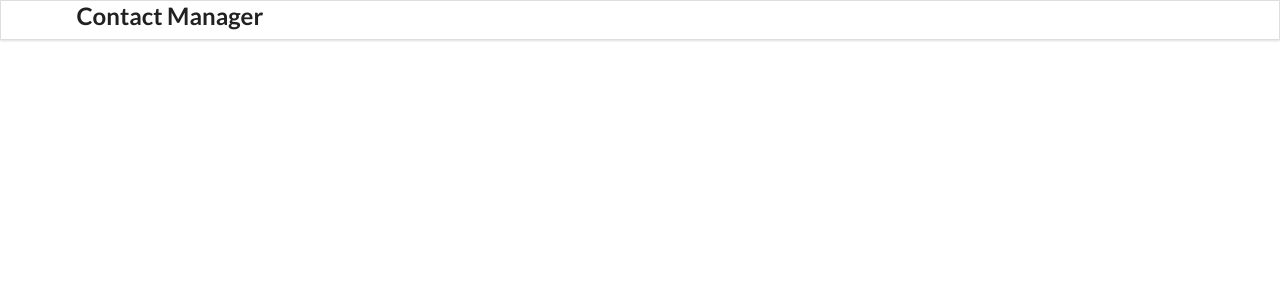
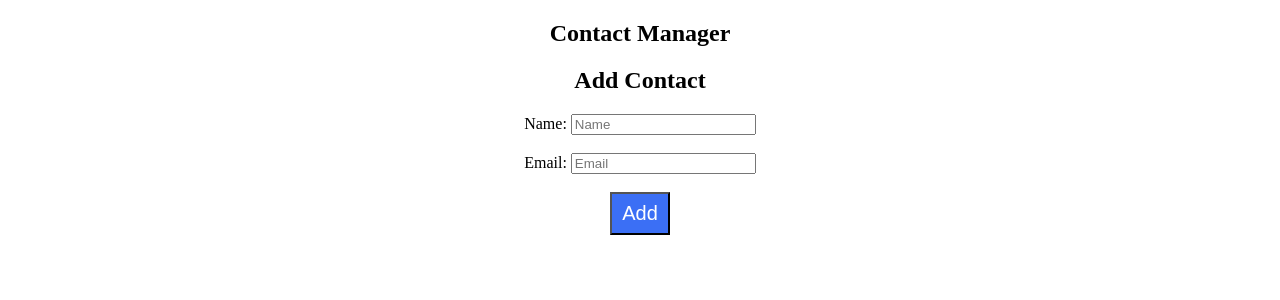
Before and after one commit to shafeenashaikh/React-Contact-app, a React (Create React App) app: page / in a window 1280 px wide. Shown: the top 300 px of the page. Built offline with nearby package versions, Linux system fonts and the light colour scheme.

Commit message:
created AddContact

```diff
--- a/public/index.html
+++ b/public/index.html
@@ -13,8 +13,9 @@
     <!--
       manifest.json provides metadata used when your web app is installed on a
       user's mobile device or desktop. See https://developers.google.com/web/fundamentals/web-app-manifest/
-    -->
-    <link rel="stylesheet" href="https://cdnjs.cloudflare.com/ajax/libs/semantic-ui/2.4.1/semantic.min.css" integrity="sha512-8bHTC73gkZ7rZ7vpqUQThUDhqcNFyYi2xgDgPDHc+GXVGHXq+xPjynxIopALmOPqzo9JZj0k6OqqewdGO3EsrQ==" crossorigin="anonymous" referrerpolicy="no-referrer" />
+    --> <link rel="manifest" href="%PUBLIC_URL%/manifest.json" />
+
+    <!-- <link rel="stylesheet" href="https://cdnjs.cloudflare.com/ajax/libs/semantic-ui/2.4.1/semantic.min.css" integrity="sha512-8bHTC73gkZ7rZ7vpqUQThUDhqcNFyYi2xgDgPDHc+GXVGHXq+xPjynxIopALmOPqzo9JZj0k6OqqewdGO3EsrQ==" crossorigin="anonymous" referrerpolicy="no-referrer" /> -->
     <!--
       Notice the use of %PUBLIC_URL% in the tags above.
       It will be replaced with the URL of the `public` folder during the build.
--- a/src/App.js
+++ b/src/App.js
@@ -1,10 +1,12 @@
 import './App.css';
+import AddContact from './Components/AddContact';
 import Header from './Components/Header';
 
 function App() {
   return (
     <div className="App">
       <Header/>
+      <AddContact/>
     </div>
   );
 }
--- /dev/null
+++ b/src/Components/AddContact.js
@@ -0,0 +1,23 @@
+import React, { Component } from 'react';
+
+class AddContact extends Component{
+    render(){
+        return(
+            <div>
+                <h2>Add Contact</h2>
+                <form>
+                    <div className="field">
+                        <label>Name: </label>
+                        <input type="text" name="name" placeholder="Name"/>
+                    </div><br/>
+                    <div>
+                        <label>Email: </label>
+                        <input type="text" name="email" placeholder="Email"/>
+                    </div><br/>
+                    <button style={{backgroundColor:"#3b6ff5", color:"white", padding: "8px 10px", fontSize:"20px"}}>  Add</button>
+                </form>
+            </div>
+        )
+    }
+}
+export default AddContact
```
